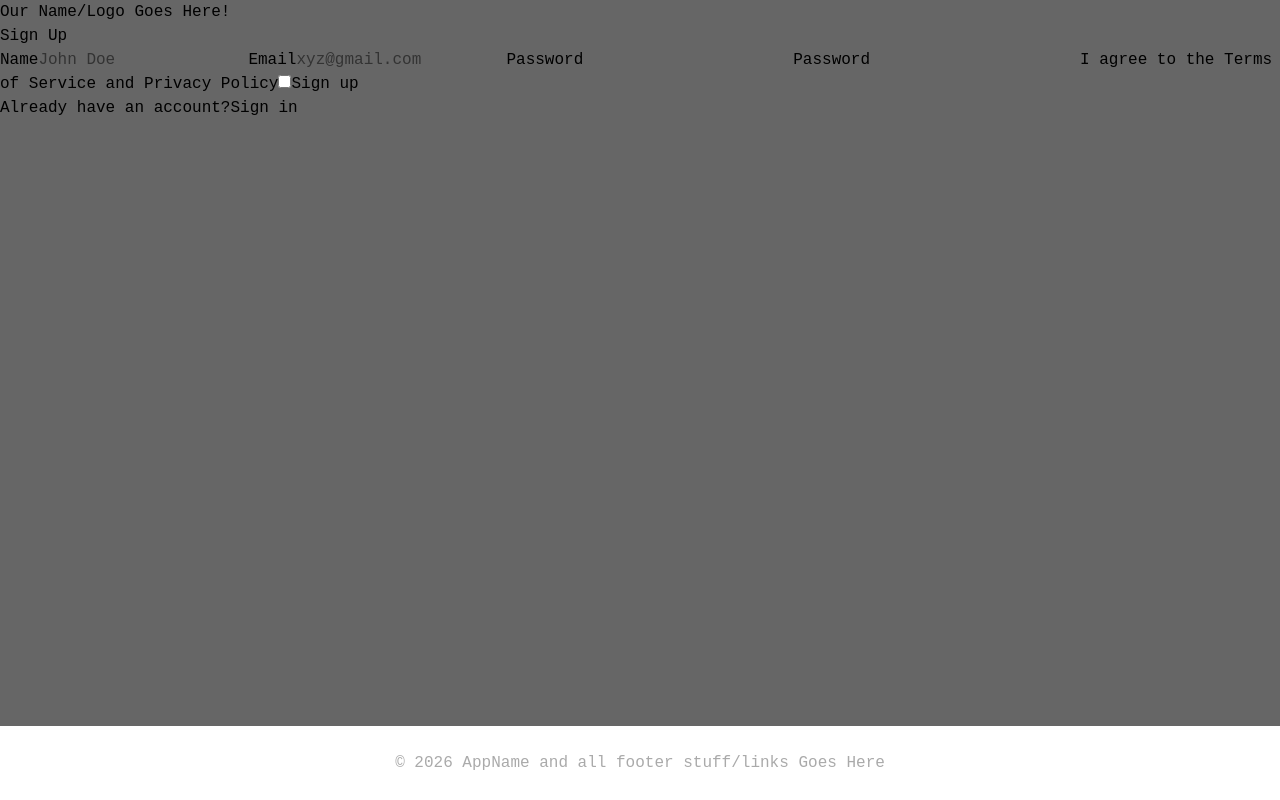
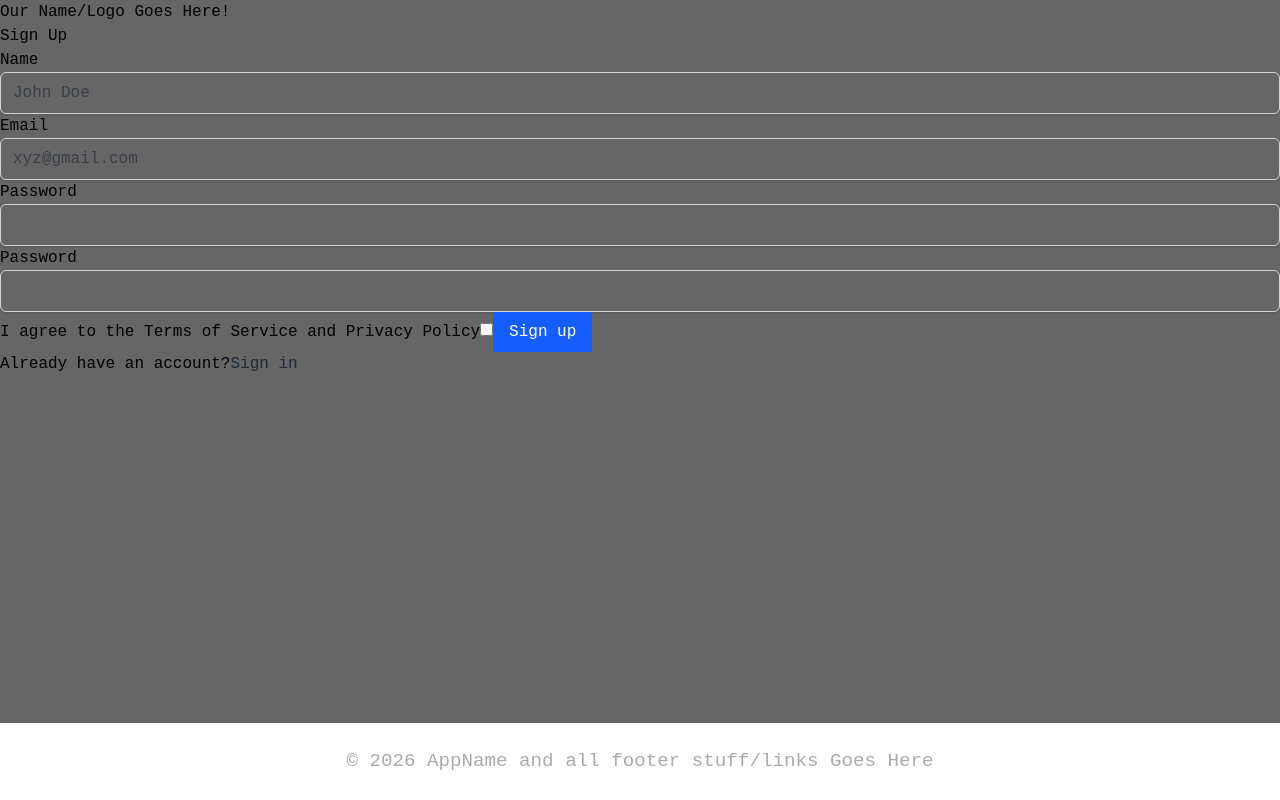
Before and after one commit to nnechi/CS-472, a React (Vite) app in the folder client/: page /signup in a window 1280 px wide. Built offline with nearby package versions, Linux system fonts and the light colour scheme; the HTML template or start-up script is replaced by a standard one.

Commit message:
Added responive-ness to homepage layout and signin layouts

```diff
--- a/client/src/components/Footer.tsx
+++ b/client/src/components/Footer.tsx
@@ -1,6 +1,12 @@
 
-export default function Footer() {
+interface FooterProps {
+    className?: string
+}
+
+export default function Footer({ className }: FooterProps) {
     return(
-        <footer>&#169; 2026 AppName and all footer stuff/links Goes Here</footer>
+        <footer className={`bg-white text-[#AAAAAA] flex shrink-0 py-6 justify-center items-center mt-auto font-medium text-[clamp(0.75rem,1.5vw,1.25rem)] ${className}`}>
+            © 2026 AppName and all footer stuff/links Goes Here
+        </footer>
     )
 }
--- a/client/src/components/Navbar.tsx
+++ b/client/src/components/Navbar.tsx
@@ -4,8 +4,11 @@ import useNavbarResize from "../hooks/useNavbarResize"
 import NavLinks from "./NavLinks"
 import SignInLinks from "./SignInLinks"
 
+interface NavbarProps {
+    className?: string
+}
 
-export default function Navbar() {
+export default function Navbar( {className}: NavbarProps) {
     const [dropdown, setDropdown] = useState(false)
     useNavbarResize(() => setDropdown(false))
 
@@ -14,7 +17,7 @@ export default function Navbar() {
     }
 
     return(
-        <nav className="relative w-full bg-white text-black">
+        <nav className={`relative w-full bg-white text-black ${className}`}>
 
             <div className="mx-auto flex h-20 w-full items-center justify-between px-4 flex-nowrap">
 
@@ -33,7 +36,7 @@ export default function Navbar() {
 
                 {/* Only shows when desktop elements hide */}
                 <button
-                    className="text-2xl md:hidden"
+                    className="text-[clamp(1.2rem,2vw,1.5rem)] p-2 cursor-pointer md:hidden"
                     onClick={() => setDropdown(!dropdown)}
                     aria-label="Toggle dropdown menu"
                 >
--- a/client/src/components/SignInLinks.tsx
+++ b/client/src/components/SignInLinks.tsx
@@ -3,7 +3,6 @@ import { Link } from 'react-router-dom'
 export default function getSignInLinks() {
         return (
             <>
-                {/* Sign In Button (Outlined on desktop, shares the same hover bg color) */}
                 <Link
                     to="/login"
                     className="text-gray-600 hover:font-bold hover:text-[#161616] transition-colors md:rounded-lg md:border md:border-neutral-300 md:px-4 md:py-2 md:text-sm md:font-medium md:hover:bg-neutral-200"
@@ -11,7 +10,6 @@ export default function getSignInLinks() {
                     Sign In
                 </Link>
 
-                {/* Sign Up Button (Lighter solid background on desktop, shares the same hover bg color) */}
                 <Link
                     to="/signup"
                     className="text-gray-600 hover:font-bold hover:text-[#161616] transition-colors md:rounded-lg md:bg-neutral-100 md:text-neutral-900 md:px-4 md:py-2 md:text-sm md:font-medium md:hover:bg-neutral-200"
--- a/client/src/index.css
+++ b/client/src/index.css
@@ -152,35 +152,3 @@ body {
 body {
   background-color: #666666;
 }
-
-
-.site-wrapper {
-  min-height: 100vh;
-  display: flex;
-  flex-direction: column;
-}
-
-
-footer {
-  background-color: #ffffff;
-  color: #AAAAAA;
-  height: 74px;
-  display: flex;
-  flex-shrink: 0;
-  justify-content: center;
-  align-items: center;
-  margin-top: auto;
-  font-weight: 500;
-}
-
-
-.sr-only {
-  position: absolute;
-  width: 1px;
-  height: 1px;
-  padding: 0;
-  margin: -1px;
-  overflow: hidden;
-  clip: rect(0, 0, 0, 0);
-  border: 0;
-}
--- a/client/src/layouts/HomeLayout.tsx
+++ b/client/src/layouts/HomeLayout.tsx
@@ -4,12 +4,12 @@ import Footer from "../components/Footer"
 
 export default function HomeLayout() {
     return(
-        <div className="site-wrapper">
-            <Navbar />
-            <main>
+        <div className="min-h-screen flex flex-col">
+            <Navbar className="min-h-[8vh] flex-shrink-0"/>
+            <main className="flex-1">
                 <Outlet />
             </main>
-            <Footer />
+            <Footer className="min-h-[8vh] flex-shrink-0"/>
         </div>
     )
 }
--- a/client/src/layouts/SignXLayout.tsx
+++ b/client/src/layouts/SignXLayout.tsx
@@ -3,11 +3,11 @@ import Footer from "../components/Footer"
 
 export default function HomeLayout() {
     return(
-        <div className="site-wrapper">
-            <main>
+        <div className="min-h-screen flex flex-col">
+            <main className="flex-1">
                 <Outlet />
             </main>
-            <Footer />
+            <Footer className="min-h-[8vh] flex-shrink-0"/>
         </div>
     )
 }
--- a/client/src/pages/SignIn.tsx
+++ b/client/src/pages/SignIn.tsx
@@ -26,7 +26,8 @@ export default function SignIn() {
                             placeholder="xyz@gmail.com"
                             required
                             aria-required="true"
-                            //aria-describedby if we want?
+                            className="w-full rounded-md border border-gray-300 px-3 py-2
+                                        text-gray-900 shadow-sm"
                         />
 
                     <label htmlFor="password">Password</label>
@@ -36,7 +37,8 @@ export default function SignIn() {
                             id="password"
                             required
                             aria-required="true"
-                            // TODO: npm package zxcvbn? to check for strong password
+                            className="w-full rounded-md border border-gray-300 px-3 py-2
+                                        text-gray-900 shadow-sm"
                         />
 
                     {/* TODO Make forgot password page and links/route stuff.
@@ -49,6 +51,7 @@ export default function SignIn() {
 
                     <button
                         type="submit"
+                        className="bg-blue-600 px-4 py-2 font-medium text-white cursor-pointer"
                         // TODO: aria-busy=
                     >
                         Sign In
@@ -57,12 +60,14 @@ export default function SignIn() {
 
                     <p>
                         Don't have an account yet?
-                        {<Link to="/signup">Sign up</Link>}
+                        {<Link to="/signup" className="text-gray-800 hover:text-gray-700">Sign up</Link>}
                     </p>
                 </form>
             </div>
 
-            <button onClick={() => navigate("/dashboard")}>
+            <button
+                onClick={() => navigate("/dashboard")}
+                className="text-blue-900 hover:text-gray-700 cursor-pointer">
                 Pretend youre a logged in teach and see your dashboard here!
             </button>
         </>
--- a/client/src/pages/SignUp.tsx
+++ b/client/src/pages/SignUp.tsx
@@ -45,7 +45,8 @@ export default function SignUp() {
                             placeholder="John Doe"
                             required
                             aria-required="true"
-                            //aria-describedby if we want?
+                            className="w-full rounded-md border border-gray-300 px-3 py-2
+                                        text-gray-900 shadow-sm"
                         />
 
                     <label htmlFor="email">Email</label>
@@ -56,7 +57,8 @@ export default function SignUp() {
                             placeholder="xyz@gmail.com"
                             required
                             aria-required="true"
-                            //aria-describedby if we want?
+                            className="w-full rounded-md border border-gray-300 px-3 py-2
+                                        text-gray-900 shadow-sm"
                         />
 
                     <label htmlFor="password">Password</label>
@@ -68,7 +70,8 @@ export default function SignUp() {
                             onChange = {(e) => setPassword(e.target.value)}
                             required
                             aria-required="true"
-                            // TODO: npm package zxcvbn? to check for strong password
+                            className="w-full rounded-md border border-gray-300 px-3 py-2
+                                        text-gray-900 shadow-sm"
                         />
 
                     <label htmlFor="confirmPassword">Password</label>
@@ -80,6 +83,8 @@ export default function SignUp() {
                             onChange = {(e) => setConfirmPassword(e.target.value)}
                             required
                             aria-required="true"
+                            className="w-full rounded-md border border-gray-300 px-3 py-2
+                                        text-gray-900 shadow-sm"
                         />
 
                     {error && <p>{error}</p>}
@@ -95,6 +100,7 @@ export default function SignUp() {
 
                     <button
                         type="submit"
+                        className="bg-blue-600 px-4 py-2 font-medium text-white cursor-pointer"
                         // TODO: aria-busy=
                     >
                         Sign up
@@ -105,7 +111,7 @@ export default function SignUp() {
 
                     <p>
                         Already have an account?
-                        {<Link to="/login">Sign in</Link>}
+                        {<Link to="/login" className="text-gray-800 hover:text-gray-700">Sign in</Link>}
                     </p>
 
                 </form>
```
